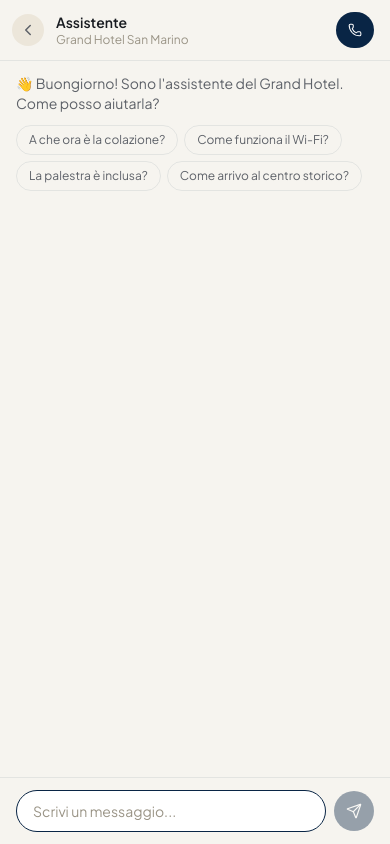
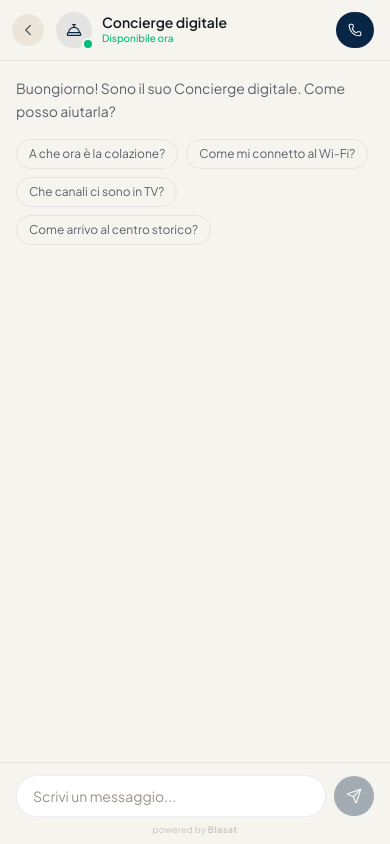
Before and after one commit to Delfinobeso/grand-hotel-sm, a Next.js app: page / in a window 390 px wide. Both pictures are taken after a click on the button "Chiedi al nostro Concierge digitale…". Shown: the top 844 px of the page. Built offline with nearby package versions, Linux system fonts and the light colour scheme.

Commit message:
Concierge Blasat: animazioni Framer Motion, contenuti Wi-Fi/TV, header chat ridisegnato, Directory animata, indicatore tab spring

```diff
--- a/package.json
+++ b/package.json
@@ -26,6 +26,7 @@
     "@types/react-dom": "^19",
     "eslint": "^9",
     "eslint-config-next": "16.2.9",
+    "playwright": "^1.61.0",
     "tailwindcss": "^4",
     "typescript": "^5"
   }
--- a/src/app/page.tsx
+++ b/src/app/page.tsx
@@ -1,6 +1,7 @@
 "use client";
 
 import { useEffect, useState } from "react";
+import { AnimatePresence, motion } from "framer-motion";
 import {
   Phone,
   Clock,
@@ -187,10 +188,20 @@ export default function Home() {
 
         {/* ── CONTENT ── */}
         <main className="flex-1 px-5 pb-[calc(6rem+env(safe-area-inset-bottom))] pt-5 md:px-6 md:py-6 lg:px-0 lg:pt-6 lg:pb-0">
-          {sections[activeTab]}
-          <p className="mt-8 text-center text-xs text-[var(--color-text-muted)]">
-            {t.footer} · © {new Date().getFullYear()}
-          </p>
+          <AnimatePresence mode="wait" initial={false}>
+            <motion.div
+              key={activeTab}
+              initial={{ opacity: 0, y: 8 }}
+              animate={{ opacity: 1, y: 0 }}
+              exit={{ opacity: 0, y: -4 }}
+              transition={{ duration: 0.2, ease: [0.25, 0.1, 0.25, 1] }}
+            >
+              {sections[activeTab]}
+              <p className="mt-8 text-center text-xs text-[var(--color-text-muted)]">
+                {t.footer} · © {new Date().getFullYear()}
+              </p>
+            </motion.div>
+          </AnimatePresence>
         </main>
       </div>
 
@@ -203,10 +214,17 @@ export default function Home() {
               key={key}
               onClick={() => { setActiveTab(key); if (key !== "services") setNavFromHome(false); else { setNavFromHome(false); setServiceView(null); } }}
               aria-current={active}
-              className={`flex flex-col items-center gap-1 rounded-xl py-1.5 text-[11px] font-medium transition-colors duration-150 ${
+              className={`relative flex flex-col items-center gap-1 rounded-xl py-1.5 text-[11px] font-medium transition-colors duration-150 ${
                 active ? "text-[var(--color-accent)]" : "text-[var(--color-text-muted)]"
               }`}
             >
+              {active && (
+                <motion.span
+                  layoutId="nav-indicator"
+                  className="absolute -top-2 h-0.5 w-7 rounded-full bg-[var(--color-accent)]"
+                  transition={{ type: "spring", stiffness: 380, damping: 32 }}
+                />
+              )}
               <Icon size={20} strokeWidth={active ? 2.25 : 1.75} />
               {navLabels[key]}
             </button>
--- a/src/components/ChatAssistant.tsx
+++ b/src/components/ChatAssistant.tsx
@@ -1,45 +1,52 @@
 "use client";
 
 import { useState, useRef, useEffect } from "react";
-import { MessageCircle, Send, Phone, ChevronLeft } from "lucide-react";
+import { AnimatePresence, motion } from "framer-motion";
+import { MessageCircle, Send, Phone, ChevronLeft, ConciergeBell } from "lucide-react";
 import { HOTEL } from "@/lib/hotel";
 
 interface Message {
+  id: string;
   role: "user" | "assistant";
   text: string;
 }
 
 const SUGGESTIONS_IT = [
   "A che ora è la colazione?",
-  "Come funziona il Wi-Fi?",
-  "La palestra è inclusa?",
+  "Come mi connetto al Wi-Fi?",
+  "Che canali ci sono in TV?",
   "Come arrivo al centro storico?",
 ];
 
 const SUGGESTIONS_EN = [
   "What time is breakfast?",
-  "How does the Wi-Fi work?",
-  "Is the gym included?",
+  "How do I connect to Wi-Fi?",
+  "What TV channels are available?",
   "How do I get to the historic center?",
 ];
 
-/** Aggancia il pannello al visualViewport reale — non al layout viewport. */
-function useVisualViewport() {
-  const [rect, setRect] = useState({ top: 0, height: 0 });
+/**
+ * Tracks visualViewport.height — shrinks when the on-screen keyboard appears.
+ * Initialized to window.innerHeight so the panel is full-screen on first render
+ * without waiting for the effect to fire.
+ */
+function useVVHeight() {
+  const [h, setH] = useState(() =>
+    typeof window !== "undefined" ? window.innerHeight : 0,
+  );
   useEffect(() => {
     if (typeof window === "undefined" || !window.visualViewport) return;
     const vv = window.visualViewport;
-    const sync = () => setRect({ top: vv.offsetTop, height: vv.height });
+    const sync = () => setH(vv.height);
     sync();
     vv.addEventListener("resize", sync);
-    vv.addEventListener("scroll", sync);
-    return () => {
-      vv.removeEventListener("resize", sync);
-      vv.removeEventListener("scroll", sync);
-    };
+    return () => vv.removeEventListener("resize", sync);
   }, []);
-  return rect;
+  return h;
 }
+
+const PANEL_SPRING = { type: "spring", stiffness: 340, damping: 30 } as const;
+const MSG_SPRING   = { type: "spring", stiffness: 400, damping: 32 } as const;
 
 export default function ChatAssistant({
   lang,
@@ -50,26 +57,32 @@ export default function ChatAssistant({
   open: boolean;
   onOpenChange: (v: boolean) => void;
 }) {
-  const setOpen = onOpenChange;
   const [messages, setMessages] = useState<Message[]>([]);
-  const [input, setInput] = useState("");
-  const [loading, setLoading] = useState(false);
+  const [input, setInput]       = useState("");
+  const [loading, setLoading]   = useState(false);
   const bottomRef = useRef<HTMLDivElement>(null);
-  const vv = useVisualViewport();
+  const inputRef  = useRef<HTMLInputElement>(null);
+  const vvHeight  = useVVHeight();
 
-  const suggestions = lang === "it" ? SUGGESTIONS_IT : SUGGESTIONS_EN;
+  // Delay focus so keyboard appears after panel animation, not during it.
+  useEffect(() => {
+    if (!open) return;
+    const t = setTimeout(() => inputRef.current?.focus(), 350);
+    return () => clearTimeout(t);
+  }, [open]);
 
   useEffect(() => {
     bottomRef.current?.scrollIntoView({ behavior: "smooth" });
   }, [messages]);
 
+  const suggestions = lang === "it" ? SUGGESTIONS_IT : SUGGESTIONS_EN;
+
   const send = async (text: string) => {
     if (!text.trim() || loading) return;
-    const userMsg: Message = { role: "user", text: text.trim() };
+    const userMsg: Message = { id: `u-${Date.now()}`, role: "user", text: text.trim() };
     setMessages((prev) => [...prev, userMsg]);
     setInput("");
     setLoading(true);
-
     try {
       const res = await fetch("/api/chat", {
         method: "POST",
@@ -78,11 +91,11 @@ export default function ChatAssistant({
       });
       const data = await res.json();
       const reply = data.reply ?? "Mi scusi, può contattare la Reception.";
-      setMessages((prev) => [...prev, { role: "assistant", text: reply }]);
+      setMessages((prev) => [...prev, { id: `a-${Date.now()}`, role: "assistant", text: reply }]);
     } catch {
       setMessages((prev) => [
         ...prev,
-        { role: "assistant", text: "Per questa informazione La invito a contattare la Reception al tasto 9." },
+        { id: `e-${Date.now()}`, role: "assistant", text: "Per questa informazione La invito a contattare la Reception al tasto 9." },
       ]);
     } finally {
       setLoading(false);
@@ -96,113 +109,136 @@ export default function ChatAssistant({
     }
   };
 
-  /** Posizionamento mobile: agganciato al visualViewport. Desktop: invariato. */
-  const panelStyle: React.CSSProperties = vv.height
-    ? {
-        position: "fixed",
-        top: vv.top,
-        left: 0,
-        right: 0,
-        height: vv.height,
-        zIndex: 50,
-      }
-    : {};
-
-  return (
+  // ── Shared panel content ────────────────────────────────────────────────────
+  const panelInner = (
     <>
-      {/* FAB */}
-      {!open && (
-        <button
-          onClick={() => setOpen(true)}
-          aria-label={lang === "it" ? "Assistente chat" : "Chat assistant"}
-          className="fixed bottom-[calc(4.5rem+env(safe-area-inset-bottom))] right-4 z-30 flex h-14 w-14 items-center justify-center rounded-full bg-[var(--color-accent)] text-[var(--color-on-accent)] shadow-lg transition-all duration-200 ease-out active:scale-95 lg:bottom-6"
-        >
-          <MessageCircle size={22} strokeWidth={1.75} />
-        </button>
-      )}
-
-      {/* Chat panel */}
-      {open && (
-        <div
-          className="flex flex-col bg-[var(--color-bg)] lg:fixed lg:inset-auto lg:bottom-20 lg:right-4 lg:w-96 lg:max-h-[34rem] lg:rounded-2xl lg:border lg:border-[var(--color-border)] lg:shadow-2xl lg:z-50"
-          style={panelStyle}
-        >
       {/* Header */}
       <div className="flex shrink-0 items-center gap-3 border-b border-[var(--color-border)] px-4 pt-[max(0.75rem,env(safe-area-inset-top))] pb-3">
         <button
-              onClick={() => setOpen(false)}
-              className="flex h-8 w-8 items-center justify-center rounded-full bg-[var(--color-surface-muted)] text-[var(--color-text-secondary)] -ml-1"
+          onClick={() => onOpenChange(false)}
+          className="-ml-1 flex h-8 w-8 items-center justify-center rounded-full bg-[var(--color-surface-muted)] text-[var(--color-text-secondary)] transition-colors hover:bg-[var(--color-border)]"
         >
           <ChevronLeft size={18} strokeWidth={2} />
         </button>
-            <div className="flex-1 min-w-0">
-              <p className="text-sm font-semibold text-[var(--color-text)]">
-                {lang === "it" ? "Assistente" : "Assistant"}
+
+        <div className="flex min-w-0 flex-1 items-center gap-2.5">
+          <div className="relative shrink-0">
+            <div className="flex h-9 w-9 items-center justify-center rounded-full bg-[var(--color-accent-soft)]">
+              <ConciergeBell size={16} strokeWidth={1.75} className="text-[var(--color-accent)]" />
+            </div>
+            <span className="absolute -bottom-0.5 -right-0.5 flex h-3 w-3">
+              <span className="absolute inline-flex h-full w-full animate-ping rounded-full bg-emerald-400 opacity-60" />
+              <span className="relative inline-flex h-3 w-3 rounded-full border-2 border-[var(--color-bg)] bg-emerald-500" />
+            </span>
+          </div>
+          <div className="min-w-0">
+            <p className="text-sm font-semibold leading-tight text-[var(--color-text)]">
+              {lang === "it" ? "Concierge digitale" : "Digital Concierge"}
             </p>
-              <p className="text-xs text-[var(--color-text-muted)]">Grand Hotel San Marino</p>
+            <p className="text-[10px] font-medium text-emerald-500">
+              {lang === "it" ? "Disponibile ora" : "Available now"}
+            </p>
           </div>
+        </div>
+
         <a
           href={HOTEL.phoneHref}
-              className="flex shrink-0 h-9 items-center gap-1.5 rounded-full bg-[var(--color-accent)] px-3 text-xs font-semibold text-[var(--color-on-accent)]"
+          className="flex h-9 shrink-0 items-center gap-1.5 rounded-full bg-[var(--color-accent)] px-3 text-xs font-semibold text-[var(--color-on-accent)] transition-opacity hover:opacity-90"
         >
           <Phone size={14} strokeWidth={1.75} />
-              <span className="hidden sm:inline">{lang === "it" ? "Reception" : "Reception"}</span>
+          <span className="hidden sm:inline">Reception</span>
         </a>
       </div>
 
       {/* Messages */}
-          <div className="flex-1 overflow-y-auto px-4 py-3 space-y-3" style={{ WebkitOverflowScrolling: "touch" }}>
+      <div
+        className="flex-1 overflow-y-auto overscroll-contain px-4 py-4"
+        style={{ touchAction: "pan-y" }}
+      >
         {messages.length === 0 && (
-              <div className="space-y-3">
-                <p className="text-sm text-[var(--color-text-secondary)]">
+          <div className="space-y-4">
+            <motion.p
+              initial={{ opacity: 0, y: 8 }}
+              animate={{ opacity: 1, y: 0 }}
+              transition={{ delay: 0.08, duration: 0.3 }}
+              className="text-sm leading-relaxed text-[var(--color-text-secondary)]"
+            >
               {lang === "it"
-                    ? "👋 Buongiorno! Sono l'assistente del Grand Hotel. Come posso aiutarla?"
-                    : "👋 Hello! I'm the Grand Hotel assistant. How can I help you?"}
-                </p>
-                <div className="flex flex-wrap gap-1.5">
-                  {suggestions.map((s) => (
-                    <button
+                ? "Buongiorno! Sono il suo Concierge digitale. Come posso aiutarla?"
+                : "Good day! I'm your digital Concierge. How may I assist you?"}
+            </motion.p>
+            <div className="flex flex-wrap gap-2">
+              {suggestions.map((s, i) => (
+                <motion.button
                   key={s}
+                  initial={{ opacity: 0, y: 10, scale: 0.95 }}
+                  animate={{ opacity: 1, y: 0, scale: 1 }}
+                  transition={{ delay: 0.14 + i * 0.07, type: "spring", stiffness: 340, damping: 26 }}
+                  whileTap={{ scale: 0.94 }}
                   onClick={() => send(s)}
-                      className="rounded-full border border-[var(--color-border)] px-3 py-1.5 text-xs text-[var(--color-text-secondary)] transition-colors hover:bg-[var(--color-surface-muted)]"
+                  className="rounded-full border border-[var(--color-border)] px-3 py-1.5 text-xs text-[var(--color-text-secondary)] transition-colors hover:border-[var(--color-accent)] hover:bg-[var(--color-surface-muted)]"
                 >
                   {s}
-                    </button>
+                </motion.button>
               ))}
             </div>
           </div>
         )}
-            {messages.map((m, i) => (
-              <div key={i} className={`flex ${m.role === "user" ? "justify-end" : "justify-start"}`}>
+
+        <div className="flex flex-col gap-3">
+          <AnimatePresence initial={false}>
+            {messages.map((m) => (
+              <motion.div
+                key={m.id}
+                initial={{ opacity: 0, x: m.role === "user" ? 16 : -16, y: 6 }}
+                animate={{ opacity: 1, x: 0, y: 0 }}
+                transition={MSG_SPRING}
+                className={`flex ${m.role === "user" ? "justify-end" : "justify-start"}`}
+              >
                 <div
-                  className={`max-w-[85%] rounded-2xl px-3.5 py-2.5 text-sm leading-relaxed ${
+                  className={`max-w-[85%] px-3.5 py-2.5 text-sm leading-relaxed ${
                     m.role === "user"
-                      ? "bg-[var(--color-accent)] text-[var(--color-on-accent)]"
-                      : "bg-[var(--color-surface)] text-[var(--color-text)]"
+                      ? "rounded-2xl rounded-br-sm bg-[var(--color-accent)] text-[var(--color-on-accent)]"
+                      : "rounded-2xl rounded-bl-sm bg-[var(--color-surface)] text-[var(--color-text)]"
                   }`}
                 >
                   {m.text}
                 </div>
+              </motion.div>
+            ))}
+
+            {loading && (
+              <motion.div
+                key="typing"
+                initial={{ opacity: 0, x: -12, y: 6 }}
+                animate={{ opacity: 1, x: 0, y: 0 }}
+                exit={{ opacity: 0, x: -8 }}
+                transition={MSG_SPRING}
+                className="flex justify-start"
+              >
+                <div className="flex items-center gap-1 rounded-2xl rounded-bl-sm bg-[var(--color-surface)] px-4 py-3.5">
+                  {[0, 1, 2].map((i) => (
+                    <motion.span
+                      key={i}
+                      className="h-1.5 w-1.5 rounded-full bg-[var(--color-text-muted)]"
+                      animate={{ opacity: [0.35, 1, 0.35], scale: [0.75, 1.2, 0.75] }}
+                      transition={{ duration: 1.1, repeat: Infinity, delay: i * 0.18, ease: "easeInOut" }}
+                    />
+                  ))}
                 </div>
-            ))}
-            {loading && (
-              <div className="flex justify-start">
-                <div className="rounded-2xl bg-[var(--color-surface)] px-4 py-3 text-sm text-[var(--color-text-muted)]">
-                  <span className="inline-flex gap-1">
-                    <span className="animate-bounce" style={{ animationDelay: "0ms" }}>●</span>
-                    <span className="animate-bounce" style={{ animationDelay: "150ms" }}>●</span>
-                    <span className="animate-bounce" style={{ animationDelay: "300ms" }}>●</span>
-                  </span>
+              </motion.div>
+            )}
+          </AnimatePresence>
         </div>
-              </div>
-            )}
+
         <div ref={bottomRef} />
       </div>
 
       {/* Input */}
-          <div className="shrink-0 border-t border-[var(--color-border)] px-4 pt-3 pb-[max(0.75rem,env(safe-area-inset-bottom))]">
+      <div className="shrink-0 border-t border-[var(--color-border)] px-4 pt-3 pb-[max(0.5rem,env(safe-area-inset-bottom))]">
         <div className="flex items-center gap-2">
           <input
+            ref={inputRef}
             type="text"
             value={input}
             onChange={(e) => setInput(e.target.value)}
@@ -211,28 +247,103 @@ export default function ChatAssistant({
               setTimeout(() => bottomRef.current?.scrollIntoView({ behavior: "smooth" }), 350);
             }}
             placeholder={lang === "it" ? "Scrivi un messaggio..." : "Type a message..."}
-                className="flex-1 rounded-full border border-[var(--color-border)] bg-[var(--color-surface)] px-4 py-2.5 text-sm text-[var(--color-text)] placeholder:text-[var(--color-text-muted)] outline-none focus:border-[var(--color-accent)]"
-                autoFocus
+            className="flex-1 rounded-full border border-[var(--color-border)] bg-[var(--color-surface)] px-4 py-2.5 text-sm text-[var(--color-text)] outline-none placeholder:text-[var(--color-text-muted)] transition-colors focus:border-[var(--color-accent)]"
           />
-              <button
+          <motion.button
+            whileTap={{ scale: 0.82, rotate: 12 }}
             onClick={() => send(input)}
             disabled={!input.trim() || loading}
-                className="flex h-10 w-10 items-center justify-center rounded-full bg-[var(--color-accent)] text-[var(--color-on-accent)] transition-opacity disabled:opacity-40"
+            className="flex h-10 w-10 shrink-0 items-center justify-center rounded-full bg-[var(--color-accent)] text-[var(--color-on-accent)] transition-opacity disabled:opacity-35"
           >
             <Send size={16} strokeWidth={1.75} />
-              </button>
+          </motion.button>
         </div>
+        <p className="mt-1.5 text-center text-[9px] tracking-wide text-[var(--color-text-muted)] opacity-50">
+          powered by <span className="font-semibold tracking-wider">Blasat</span>
+        </p>
       </div>
+    </>
+  );
+  // ─────────────────────────────────────────────────────────────────────────
+
+  return (
+    <>
+      {/* ── FAB ── */}
+      <AnimatePresence>
+        {!open && (
+          <motion.button
+            key="fab"
+            initial={{ scale: 0, opacity: 0 }}
+            animate={{ scale: 1, opacity: 1 }}
+            exit={{ scale: 0, opacity: 0 }}
+            transition={{ type: "spring", stiffness: 420, damping: 26 }}
+            onClick={() => onOpenChange(true)}
+            aria-label={lang === "it" ? "Apri Concierge" : "Open Concierge"}
+            className="fixed bottom-[calc(4.5rem+env(safe-area-inset-bottom))] right-4 z-30 flex h-14 w-14 items-center justify-center rounded-full bg-[var(--color-accent)] text-[var(--color-on-accent)] shadow-lg lg:bottom-6"
+          >
+            <MessageCircle size={22} strokeWidth={1.75} />
+          </motion.button>
+        )}
+      </AnimatePresence>
+
+      {/* ── SCRIM (mobile only) ── */}
+      <AnimatePresence>
+        {open && (
+          <motion.div
+            key="scrim"
+            initial={{ opacity: 0 }}
+            animate={{ opacity: 1 }}
+            exit={{ opacity: 0 }}
+            transition={{ duration: 0.25 }}
+            className="fixed inset-0 z-40 bg-black/30 backdrop-blur-sm lg:hidden"
+            onClick={() => onOpenChange(false)}
+          />
+        )}
+      </AnimatePresence>
+
+      {/* ── MOBILE PANEL ──────────────────────────────────────────────────────
+          Shell: fixed inset-0 with bg color — always covers the full screen so
+          no page content ever bleeds through, even between panel bottom and keyboard.
+          motion.div height = vvHeight (visualViewport.height), which is keyboard-aware:
+          it starts at window.innerHeight and shrinks when the keyboard appears.
+          Using explicit px height avoids any CSS percentage/padding-box ambiguity. */}
+      <AnimatePresence>
+        {open && (
+          <div
+            key="mobile-shell"
+            className="fixed inset-0 z-50 bg-[var(--color-bg)] lg:hidden"
+          >
+            <motion.div
+              initial={{ opacity: 0, y: 28 }}
+              animate={{ opacity: 1, y: 0 }}
+              exit={{ opacity: 0, y: 28 }}
+              transition={PANEL_SPRING}
+              className="flex flex-col bg-[var(--color-bg)]"
+              style={{ height: vvHeight || "100%" }}
+            >
+              {panelInner}
+            </motion.div>
           </div>
         )}
+      </AnimatePresence>
 
-      {/* Scrim */}
+      {/* ── DESKTOP PANEL ─────────────────────────────────────────────────────
+          Floating widget, completely separate from mobile so no shared CSS
+          breakpoint tricks can interfere with the mobile keyboard handling. */}
+      <AnimatePresence>
         {open && (
-        <div
-          className="fixed inset-0 z-40 bg-black/30 backdrop-blur-sm lg:hidden"
-          onClick={() => setOpen(false)}
-        />
+          <motion.div
+            key="desktop-panel"
+            initial={{ opacity: 0, y: 10, scale: 0.97 }}
+            animate={{ opacity: 1, y: 0, scale: 1 }}
+            exit={{ opacity: 0, y: 10, scale: 0.97 }}
+            transition={PANEL_SPRING}
+            className="fixed bottom-20 right-4 z-50 hidden max-h-[34rem] w-96 flex-col overflow-hidden rounded-2xl border border-[var(--color-border)] bg-[var(--color-bg)] shadow-2xl lg:flex"
+          >
+            {panelInner}
+          </motion.div>
         )}
+      </AnimatePresence>
     </>
   );
 }
--- a/src/components/sections/HomeSection.tsx
+++ b/src/components/sections/HomeSection.tsx
@@ -119,7 +119,7 @@ export function HomeSection({
         <p className="text-xs font-semibold uppercase tracking-[0.16em] text-[var(--color-accent)]">
           {t.home.stayLabel}
         </p>
-        <p className="mt-1.5 text-xl font-bold leading-snug text-[var(--color-text)] lg:text-2xl">
+        <p className="font-display mt-1.5 text-2xl font-bold italic leading-snug text-[var(--color-text)] lg:text-3xl">
           {t.home.welcomeTitle}
         </p>
         <p className="mt-2 text-sm leading-relaxed text-[var(--color-text-secondary)] lg:text-base">
```
Also changed, not shown: src/app/api/chat/route.ts (+56 -2 lines), src/components/sections/DirectorySection.tsx (+26 -11 lines), 1 other file (tests, documents, lock files or other folders). Lines whose indentation alone changed are shown as unchanged.
